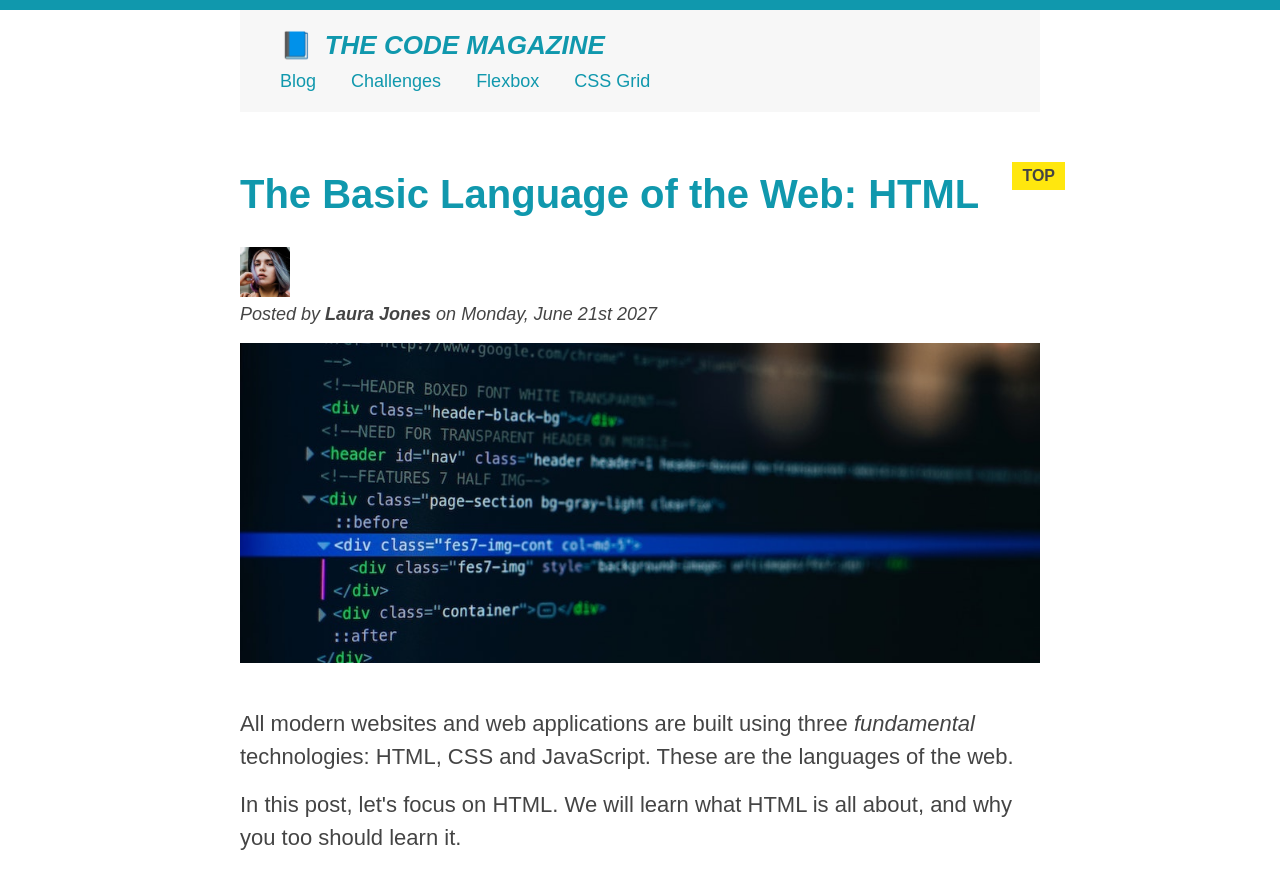
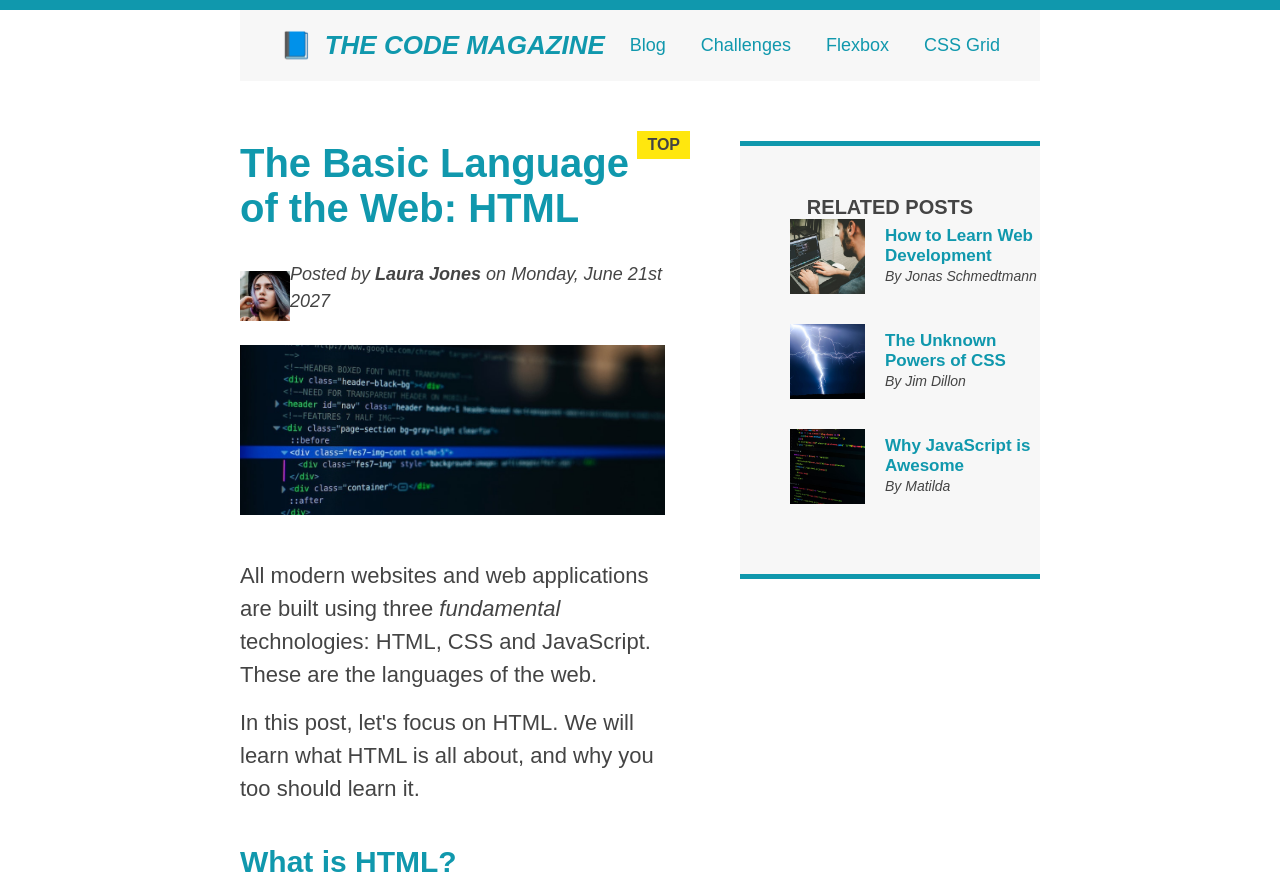
Before and after one commit to Gdhoundiyal/cssProject, a plain HTML site: page 04-CSS-Layouts/index.html in a window 1280 px wide. Shown: the top 882 px of the page. Drawn offline with Linux system fonts and the light colour scheme.

Commit message:
Added flex

```diff
--- a/04-CSS-Layouts/index.html
+++ b/04-CSS-Layouts/index.html
@@ -25,15 +25,17 @@
           <!-- <strong>This is the navigation</strong> -->
           <a href="blog.html">Blog</a>
           <a href="#">Challenges</a>
-          <a href="#">Flexbox</a>
+          <a href="flexbox.html">Flexbox</a>
           <a href="#">CSS Grid</a>
         </nav>
       </header>
 
+      <div class="row">
+
       <article>
         <header class="post-header">
           <h2>The Basic Language of the Web: HTML</h2>
-
+          <div class="author-box">
             <img
             src="img/laura-jones.jpg"
             alt="Headshot of Laura Jones"
@@ -44,6 +46,7 @@
             <p id="author">
               Posted by <strong>Laura Jones</strong> on Monday, June 21st 2027
             </p>
+          </div>
 
           <img
             src="img/post-img.jpg"
@@ -123,38 +126,45 @@
         <h4>Related posts</h4>
 
         <ul class="related">
-          <li>
+          <li  class="related-post">
             <img
               src="img/related-1.jpg"
               alt="Person programming"
               width="75"
               height="75"
             />
-            <a href="#">How to Learn Web Development</a>
+            <div>
+              <a href="#" class="related-link">How to Learn Web Development</a>
               <p class="related-author">By Jonas Schmedtmann</p>
               </li>
-          <li>
+          <li class="related-post">
             <img
               src="img/related-2.jpg"
               alt="Lightning"
               width="75"
               height="75"
             />
-            <a href="#">The Unknown Powers of CSS</a>
+            <div>
+
+              <a href="#" class="related-link">The Unknown Powers of CSS</a>
               <p class="related-author">By Jim Dillon</p>
             </li>
-          <li>
+          <li class="related-post">
             <img
               src="img/related-3.jpg"
               alt="JavaScript code on a screen"
               width="75"
               height="75"
             />
-            <a href="#">Why JavaScript is Awesome</a>
+            <div>
+
+              <a href="#" class="related-link">Why JavaScript is Awesome</a>
               <p class="related-author">By Matilda</p>
+            </div>
             </li>
         </ul>
       </aside>
+    </div>
 
       <footer>
         <p id="copyright" class="copyright text">
--- a/04-CSS-Layouts/style.css
+++ b/04-CSS-Layouts/style.css
@@ -128,21 +128,11 @@ li:last-child {
   font-weight: bold;
 }
 
-/* ul {
-  list-style: none;
-} */
 
 .related {
   list-style: none;
 }
 
-body {
-  /* background-color: orangered; */
-}
-
-/* .first-li {
-  font-weight: bold;
-} */
 
 li:first-child {
   font-weight: bold;
@@ -150,10 +140,6 @@ li:first-child {
 
 li:last-child {
   font-style: italic;
-}
-
-li:nth-child(even) {
-  /* color: red; */
 }
 
 /* Misconception: this won't work! */
@@ -197,7 +183,6 @@ nav a:link {
   display: block; */
 
   margin-right: 30px;
-  margin-top: 10px;
   display: inline-block;
 }
 
@@ -222,9 +207,6 @@ h1::first-letter {
   margin-right: 5px;
 }
 
-h3 + p::first-line {
-  /* color: red; */
-}
 
 h2 {
   /* background-color: orange; */
@@ -265,3 +247,59 @@ footer p {
 nav p {
   font-size: 18px;
 } */
+
+/* Flexbox Part */
+
+.main-header{
+  display: flex;
+  align-items: center;
+  justify-content:space-between ;
+}
+
+.author-box{
+  display: flex;
+  align-items: center;
+  margin-bottom: 15px;
+
+
+}
+
+.author{
+  margin-bottom: 0;
+  margin-left: 15px;
+}
+
+.related-post {
+  display: flex;
+  align-items: center;
+  gap: 20px;
+  margin-bottom: 30px;
+}
+
+.related-link{
+  font-size: 17px;
+  font-weight: bold;
+  font-style: normal;
+  display: block;
+}
+.related-author{
+  margin-bottom: 0;
+  font-size: 14px;
+  font-weight: normal;
+  font-style: italic;
+}
+
+.row{
+  display: flex;
+  align-items: flex-start;
+  gap: 75px;
+}
+
+article{
+  flex: 1;
+  margin-bottom: 0;
+}
+
+aside{
+  flex: 0 0 300px;
+}
```
Also changed, not shown: 04-CSS-Layouts/flexbox.html (+32 -3 lines). Lines whose indentation alone changed are shown as unchanged.
